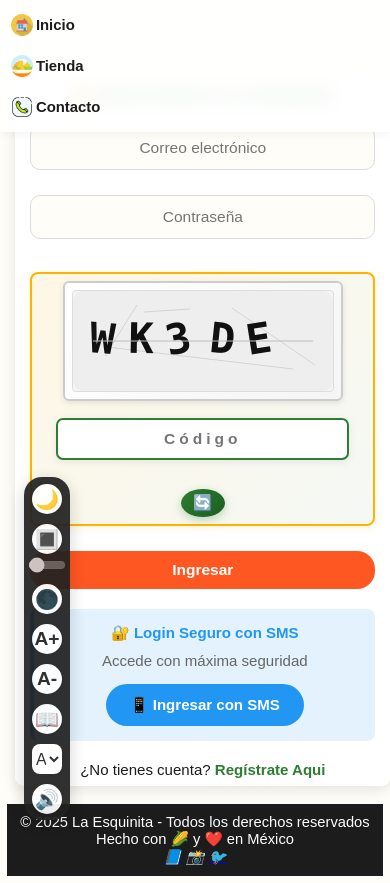
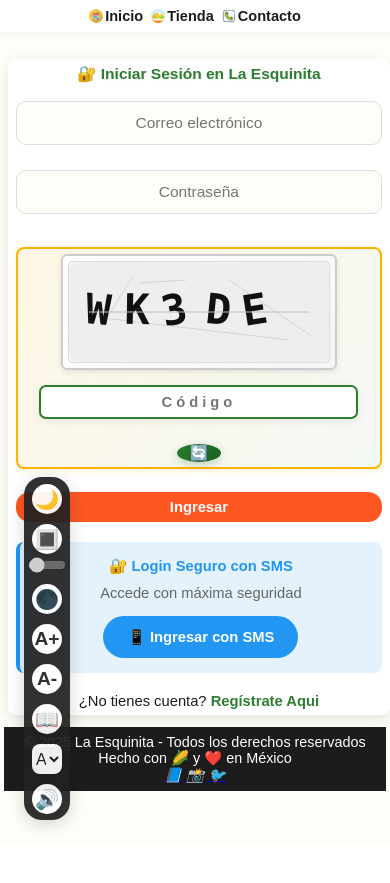
Before and after one commit to IngDavid-Torres/La-Esquinita-1, a Flask app: page /login in a window 390 px wide. After the commit the page ends 833 px from the top, so only its background shows below. Run offline with Flask 3, Linux system fonts and the light colour scheme.

Commit message:
Responsibilidad

```diff
--- a/templates/login.html
+++ b/templates/login.html
@@ -141,9 +141,11 @@
             width: 100vw;
             background: rgba(255, 255, 255, 0.85);
             backdrop-filter: blur(10px);
-            padding: 30px 40px;
+            padding: 18px 10vw 18px 10vw;
             display: flex;
-            gap: 70px;
+            flex-direction: row;
+            justify-content: center;
+            gap: 32px;
             align-items: center;
             box-shadow: 0 2px 10px rgba(0,0,0,0.05);
             z-index: 1000;
@@ -157,13 +159,14 @@
             color: var(--dark);
             font-weight: 600;
             transition: color 0.3s, background 0.3s, font-size 0.3s, padding 0.3s;
-            padding: 10px 18px;
+            padding: 8px 12px;
             border-radius: 8px;
             font-size: 1em;
+            white-space: nowrap;
         }
         nav a img {
-            width: 40px;
-            height: 40px;
+            width: 28px;
+            height: 28px;
             transition: width 0.3s, height 0.3s;
         }
         nav a:hover {
@@ -397,105 +400,116 @@
             left: 0; right: 0;
             bottom: 0;
         }
-        @media(max-width:600px){
+        @media(max-width:900px){
             nav {
-                flex-direction: column;
-                align-items: flex-start;
-                gap: 10px;
-                padding: 10px 2vw;
-                min-height: 60px;
+                padding: 12px 2vw;
+                gap: 18px;
             }
             nav a {
-                font-size: 0.98em;
-                padding: 8px 10px;
+                font-size: 0.97em;
+                padding: 7px 7px;
                 gap: 4px;
-            }
-            nav a img {
-                width: 28px;
-                height: 28px;
-            }
-            .container {
-                margin-top: 110px;
-                padding: 18px 8px 18px 8px;
-            }
-            h2 { font-size: 1.3em; }
-        }
-
-        @media(max-width:430px){
-            body {
-                padding: 7px;
-            }
-            nav {
-                flex-direction: column;
-                align-items: flex-start;
-                gap: 5px;
-                padding: 7px 1vw;
-            }
-            nav a {
-                font-size: 0.93em;
-                padding: 7px 7px;
-                gap: 3px;
             }
             nav a img {
                 width: 22px;
                 height: 22px;
             }
+        }
+        @media(max-width:600px){
+            nav {
+                padding: 8px 1vw;
+                gap: 8px;
+            }
+            nav a {
+                font-size: 0.95em;
+                padding: 6px 4px;
+                gap: 3px;
+            }
+            nav a img {
+                width: 18px;
+                height: 18px;
+            }
             .container {
-                margin: 70px 2vw 12px 2vw;
-                padding: 8px 4vw;
-                border-radius: 10px;
+                margin-top: 80px;
+                padding: 10px 2vw 18px 2vw;
+                max-width: 99vw;
+            }
+            h2 { font-size: 1.1em; }
+        }
+
+        @media(max-width:430px){
+            body {
+                padding: 4px;
+            }
+            nav {
+                padding: 4px 0.5vw;
+                gap: 4px;
+            }
+            nav a {
+                font-size: 0.91em;
+                padding: 4px 2px;
+                gap: 2px;
+            }
+            nav a img {
+                width: 14px;
+                height: 14px;
+            }
+            .container {
+                margin: 55px 1vw 8px 1vw;
+                padding: 6px 2vw;
+                border-radius: 8px;
                 font-size: 0.97em;
                 max-width: 99vw;
             }
             h2 {
-                font-size: 1.08em;
-                margin-bottom: 10px;
+                font-size: 1em;
+                margin-bottom: 8px;
             }
             .captcha-container {
                 flex-direction: column;
-                gap: 7px;
-                padding: 7px 2vw;
+                gap: 5px;
+                padding: 5px 1vw;
                 border-radius: 8px;
             }
             .captcha-display {
-                min-width: 70px;
+                min-width: 50px;
                 max-width: 90vw;
-                font-size: 1em;
+                font-size: 0.95em;
                 border-radius: 6px;
-                padding: 7px 7px;
+                padding: 5px 5px;
             }
             .captcha-input {
-                font-size: 1em;
-                padding: 10px 7px;
+                font-size: 0.95em;
+                padding: 7px 5px;
                 border-radius: 7px;
                 max-width: 100%;
             }
             .captcha-refresh {
-                width: 28px;
-                height: 28px;
-                font-size: 1em;
+                width: 18px;
+                height: 18px;
+                font-size: 0.95em;
             }
             button {
-                padding: 10px;
-                font-size: 1em;
-                border-radius: 18px;
-                margin-top: 7px;
+                padding: 7px;
+                font-size: 0.95em;
+                border-radius: 14px;
+                margin-top: 5px;
             }
             .sms-option {
-                padding: 8px;
-                font-size: 0.97em;
+                padding: 6px;
+                font-size: 0.95em;
             }
             .registro {
-                margin-top: 10px;
-                font-size: 0.97em;
+                margin-top: 7px;
+                font-size: 0.95em;
             }
             footer {
-                padding: 10px 2vw 10px 2vw;
-                font-size: 0.92em;
-                margin-top: 18px;
+                padding: 7px 1vw 7px 1vw;
+                font-size: 0.9em;
+                margin-top: 12px;
             }
             .social {
-                gap: 10px;
+                gap: 7px;
             }
         }
     </style>
```
